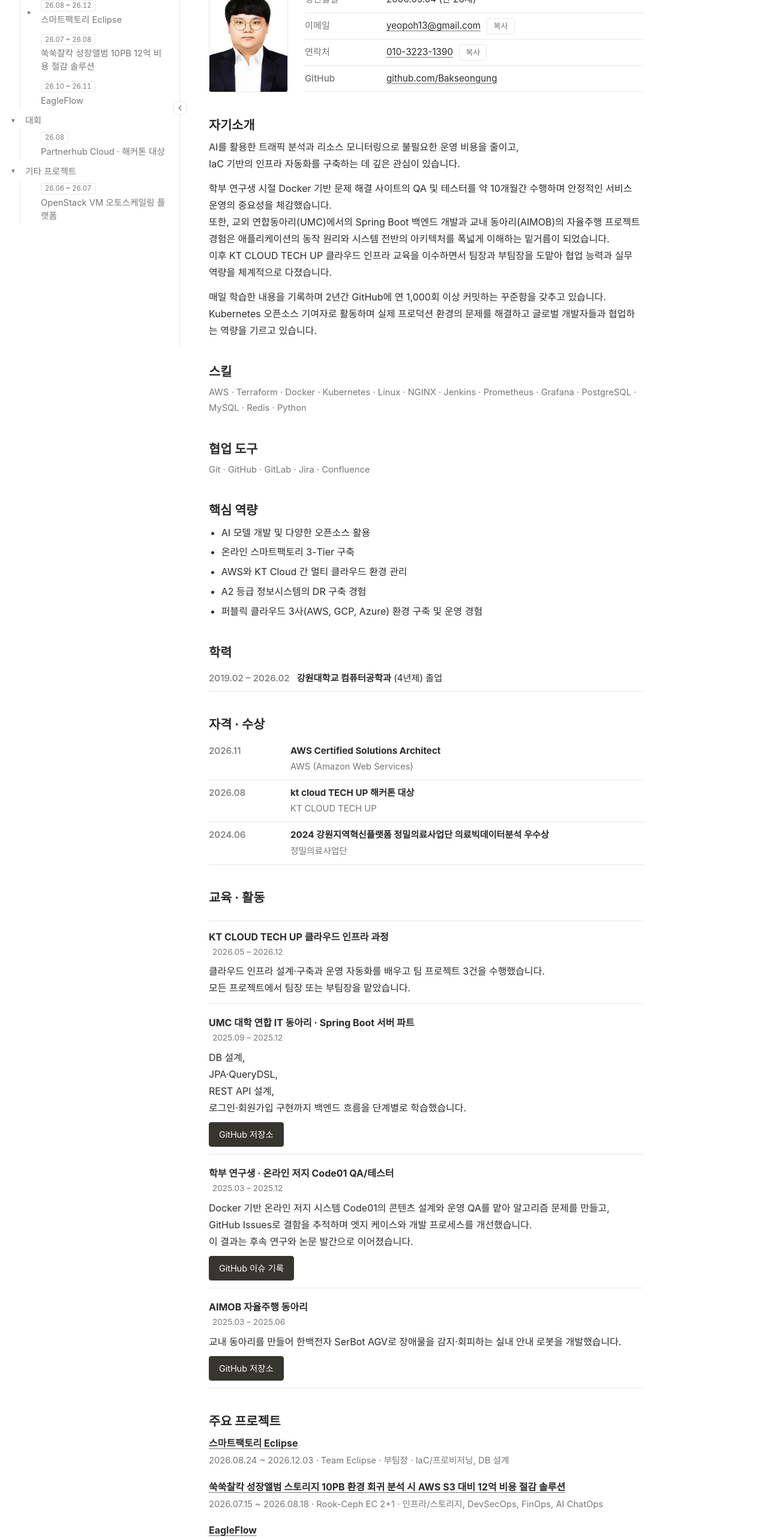
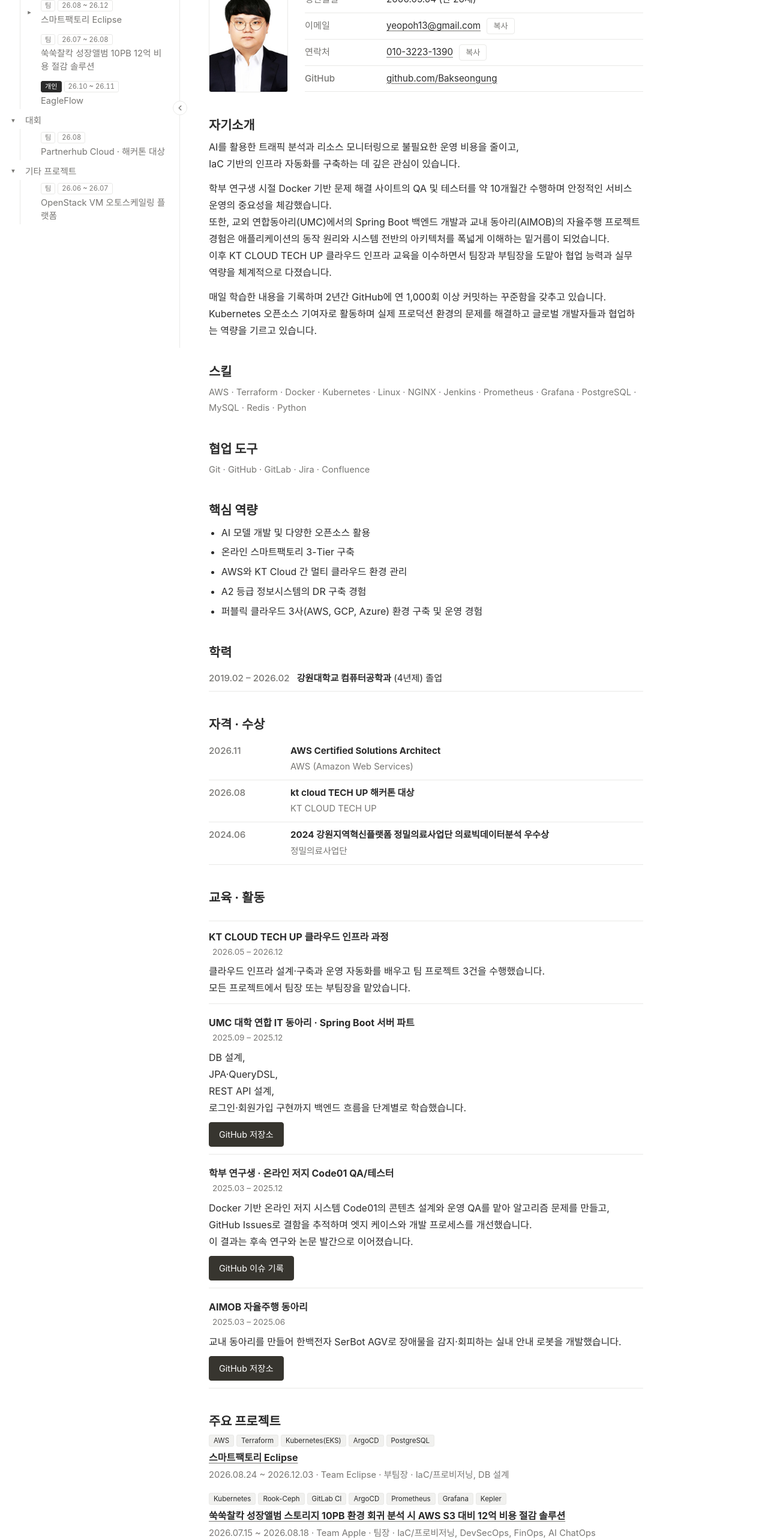
Before and after one commit to Bakseongung/Bakseongung.github.io, a plain HTML site: page index.html in a window 1280 px wide. Shown: the part 220-2786 px from the top of the page at 60% size. Drawn offline with Linux system fonts and the light colour scheme; a web font is replaced by a local one.

Commit message:
프로젝트 목록 기술 태그화, 쑥쑥찰칵 개요 수정

```diff
--- a/assets/css/style.css
+++ b/assets/css/style.css
@@ -234,4 +234,11 @@ html { scrollbar-width: thin; scrollbar-color: var(--line) transparent; }
 .pdf-links.item-links { margin: 10px 0 0; }
 
 /* 사이드바 기간 태그 */
-#tree a .period { display: block; width: fit-content; margin: 2px 0 3px; padding: 0 6px; border: 1px solid var(--line); border-radius: 3px; font-size: .7rem; line-height: 1.5; color: var(--muted); font-variant-numeric: tabular-nums; }
+#tree a .tags { display: flex; gap: 4px; margin: 2px 0 3px; }
+#tree a .kind { padding: 0 6px; border-radius: 3px; font-size: .7rem; line-height: 1.5; border: 1px solid var(--line); color: var(--muted); }
+#tree a .kind.solo { color: var(--bg); background: var(--ink); border-color: var(--ink); }
+#tree a .period { display: block; width: fit-content; margin: 0; padding: 0 6px; border: 1px solid var(--line); border-radius: 3px; font-size: .7rem; line-height: 1.5; color: var(--muted); font-variant-numeric: tabular-nums; }
+
+/* 프로젝트 목록 기술 태그 */
+.stack-tags { display: flex; flex-wrap: wrap; gap: 4px; margin-bottom: 4px; }
+.stack-tag { padding: 0 7px; border-radius: 3px; font-size: .72rem; line-height: 1.6; color: var(--ink); background: var(--code-bg); border: 1px solid var(--line); }
--- a/index.html
+++ b/index.html
@@ -13,7 +13,7 @@ try { const t = localStorage.getItem('theme');
 <link href="https://fonts.googleapis.com/css2?family=IBM+Plex+Mono&display=swap" rel="stylesheet">
 <link rel="preconnect" href="https://cdn.jsdelivr.net" crossorigin>
 <link rel="stylesheet" href="https://cdn.jsdelivr.net/gh/orioncactus/pretendard@v1.3.9/dist/web/static/pretendard.css">
-<link rel="stylesheet" href="assets/css/style.css?v=20">
+<link rel="stylesheet" href="assets/css/style.css?v=22">
 </head>
 <body>
 <div class="theme-ctl" id="theme-ctl">
@@ -51,26 +51,26 @@ try { const t = localStorage.getItem('theme');
           <div class="node"><button class="toggle" type="button" aria-label="주요 프로젝트 펼치기/접기" aria-expanded="true"></button><a href="#/projects" data-route="projects"><span class="label">주요 프로젝트</span></a></div>
           <ul>
             <li class="has-children">
-              <div class="node"><button class="toggle" type="button" aria-label="스마트팩토리 Eclipse 펼치기/접기" aria-expanded="false"></button><a href="#/projects/dr-a2" data-route="projects/dr-a2"><span class="period">26.08 ~ 26.12</span><span class="label">스마트팩토리 Eclipse</span></a></div>
+              <div class="node"><button class="toggle" type="button" aria-label="스마트팩토리 Eclipse 펼치기/접기" aria-expanded="false"></button><a href="#/projects/dr-a2" data-route="projects/dr-a2"><span class="tags"><span class="kind team">팀</span><span class="period">26.08 ~ 26.12</span></span><span class="label">스마트팩토리 Eclipse</span></a></div>
               <ul>
                 <li><div class="node"><span class="spacer"></span><a href="#/projects/dr-a2/db" data-route="projects/dr-a2/db"><span class="label">DB 설계</span></a></div></li>
                 <li><div class="node"><span class="spacer"></span><a href="#/projects/dr-a2/tags" data-route="projects/dr-a2/tags"><span class="label">태그 표준</span></a></div></li>
               </ul>
             </li>
-            <li><div class="node"><span class="spacer"></span><a href="#/projects/ssukssuk" data-route="projects/ssukssuk"><span class="period">26.07 ~ 26.08</span><span class="label">쑥쑥찰칵 성장앨범 10PB 12억 비용 절감 솔루션</span></a></div></li>
-            <li><div class="node"><span class="spacer"></span><a href="#/personal/idc-insight" data-route="personal/idc-insight"><span class="period">26.10 ~ 26.11</span><span class="label">EagleFlow</span></a></div></li>
+            <li><div class="node"><span class="spacer"></span><a href="#/projects/ssukssuk" data-route="projects/ssukssuk"><span class="tags"><span class="kind team">팀</span><span class="period">26.07 ~ 26.08</span></span><span class="label">쑥쑥찰칵 성장앨범 10PB 12억 비용 절감 솔루션</span></a></div></li>
+            <li><div class="node"><span class="spacer"></span><a href="#/personal/idc-insight" data-route="personal/idc-insight"><span class="tags"><span class="kind solo">개인</span><span class="period">26.10 ~ 26.11</span></span><span class="label">EagleFlow</span></a></div></li>
           </ul>
         </li>
         <li class="has-children open">
           <div class="node"><button class="toggle" type="button" aria-label="대회 펼치기/접기" aria-expanded="true"></button><a href="#/personal" data-route="personal"><span class="label">대회</span></a></div>
           <ul>
-            <li><div class="node"><span class="spacer"></span><a href="#/projects/partnerhub" data-route="projects/partnerhub"><span class="period">26.08</span><span class="label">Partnerhub Cloud · 해커톤 대상</span></a></div></li>
+            <li><div class="node"><span class="spacer"></span><a href="#/projects/partnerhub" data-route="projects/partnerhub"><span class="tags"><span class="kind team">팀</span><span class="period">26.08</span></span><span class="label">Partnerhub Cloud · 해커톤 대상</span></a></div></li>
           </ul>
         </li>
         <li class="has-children open">
           <div class="node"><button class="toggle" type="button" aria-label="기타 프로젝트 펼치기/접기" aria-expanded="true"></button><a href="#/toys" data-route="toys"><span class="label">기타 프로젝트</span></a></div>
           <ul>
-            <li><div class="node"><span class="spacer"></span><a href="#/toys/clover" data-route="toys/clover"><span class="period">26.06 ~ 26.07</span><span class="label">OpenStack VM 오토스케일링 플랫폼</span></a></div></li>
+            <li><div class="node"><span class="spacer"></span><a href="#/toys/clover" data-route="toys/clover"><span class="tags"><span class="kind team">팀</span><span class="period">26.06 ~ 26.07</span></span><span class="label">OpenStack VM 오토스케일링 플랫폼</span></a></div></li>
           </ul>
         </li>
       </ul>
@@ -143,26 +143,26 @@ try { const t = localStorage.getItem('theme');
 
   <h2>주요 프로젝트</h2>
   <ul class="plain">
-    <li><a href="#/projects/dr-a2"><strong>스마트팩토리 Eclipse</strong></a><br><span class="meta">2026.08.24 ~ 2026.12.03 · Team Eclipse · 부팀장 · IaC/프로비저닝, DB 설계</span></li>
-    <li><a href="#/projects/ssukssuk"><strong>쑥쑥찰칵 성장앨범 스토리지 10PB 환경 회귀 분석 시 AWS S3 대비 12억 비용 절감 솔루션</strong></a><br><span class="meta">2026.07.15 ~ 2026.08.18 · Rook-Ceph EC 2+1 · 인프라/스토리지, DevSecOps, FinOps, AI ChatOps</span></li>
-    <li><a href="#/personal/idc-insight"><strong>EagleFlow</strong></a><br><span class="meta">2026.10.28 ~ 2026.11.25 · IDC 관제·자동 복구 · KT Cloud VM 8대 · Ansible · Grafana · 직접 만든 워크플로 자동화 서비스</span></li>
+    <li><span class="stack-tags"><span class="stack-tag">AWS</span><span class="stack-tag">Terraform</span><span class="stack-tag">Kubernetes(EKS)</span><span class="stack-tag">ArgoCD</span><span class="stack-tag">PostgreSQL</span></span><a href="#/projects/dr-a2"><strong>스마트팩토리 Eclipse</strong></a><br><span class="meta">2026.08.24 ~ 2026.12.03 · Team Eclipse · 부팀장 · IaC/프로비저닝, DB 설계</span></li>
+    <li><span class="stack-tags"><span class="stack-tag">Kubernetes</span><span class="stack-tag">Rook-Ceph</span><span class="stack-tag">GitLab CI</span><span class="stack-tag">ArgoCD</span><span class="stack-tag">Prometheus</span><span class="stack-tag">Grafana</span><span class="stack-tag">Kepler</span></span><a href="#/projects/ssukssuk"><strong>쑥쑥찰칵 성장앨범 스토리지 10PB 환경 회귀 분석 시 AWS S3 대비 12억 비용 절감 솔루션</strong></a><br><span class="meta">2026.07.15 ~ 2026.08.18 · Team Apple · 팀장 · IaC/프로비저닝, DevSecOps, FinOps, AI ChatOps</span></li>
+    <li><span class="stack-tags"><span class="stack-tag">Ansible</span><span class="stack-tag">Grafana</span><span class="stack-tag">InfluxDB</span><span class="stack-tag">MQTT</span><span class="stack-tag">Next.js</span></span><a href="#/personal/idc-insight"><strong>EagleFlow</strong></a><br><span class="meta">2026.10.28 ~ 2026.11.25 · Single · 설계·구축·운영 전 과정 · IDC 관제·자동 복구 · KT Cloud VM 8대</span></li>
   </ul>
   <h2>대회</h2>
   <ul class="plain">
-    <li><a href="#/projects/partnerhub"><strong>Partnerhub Cloud: AI 기반 SMT 공정 품질 관리 플랫폼</strong></a><br><span class="meta">2026.08.19 ~ 2026.08.21 · KT Cloud TECH UP 해커톤 2026 대상 · Team Eclipse · SMT AI & QA</span></li>
+    <li><span class="stack-tags"><span class="stack-tag">GCP</span><span class="stack-tag">GKE</span><span class="stack-tag">Terraform</span><span class="stack-tag">GitHub Actions</span><span class="stack-tag">YOLOv8</span></span><a href="#/projects/partnerhub"><strong>Partnerhub Cloud: AI 기반 SMT 공정 품질 관리 플랫폼</strong></a><br><span class="meta">2026.08.19 ~ 2026.08.21 · Team Eclipse · SMT AI & QA · KT Cloud TECH UP 해커톤 2026 대상</span></li>
   </ul>
   <h2>기타 프로젝트</h2>
   <ul class="plain">
-    <li><a href="#/toys/clover"><strong>OpenStack 기반 VM 오토스케일링 운영 자동화 클라우드 플랫폼 구축</strong></a><br><span class="meta">2026.06.11 ~ 2026.07.14 · Team Clover · 팀장 겸 PM, 시스템 아키텍처 설계 · OpenStack, ZeroTier, Docker Swarm</span></li>
+    <li><span class="stack-tags"><span class="stack-tag">OpenStack</span><span class="stack-tag">Heat</span><span class="stack-tag">ZeroTier</span><span class="stack-tag">Docker Swarm</span></span><a href="#/toys/clover"><strong>OpenStack 기반 VM 오토스케일링 운영 자동화 클라우드 플랫폼 구축</strong></a><br><span class="meta">2026.06.11 ~ 2026.07.14 · Team Clover · 팀장 겸 PM, 시스템 아키텍처 설계</span></li>
   </ul>
 </section>
 
 <section class="page" data-route="projects" data-title="주요 프로젝트">
   <h1>주요 프로젝트</h1>
   <ul class="plain">
-    <li><a href="#/projects/dr-a2"><strong>스마트팩토리 Eclipse</strong></a><br><span class="meta">2026.08.24 ~ 2026.12.03 · Team Eclipse · 부팀장 · IaC/프로비저닝, DB 설계</span></li>
-    <li><a href="#/projects/ssukssuk"><strong>쑥쑥찰칵 성장앨범 스토리지 10PB 환경 회귀 분석 시 AWS S3 대비 12억 비용 절감 솔루션</strong></a><br><span class="meta">2026.07.15 ~ 2026.08.18 · Rook-Ceph EC 2+1 · 인프라/스토리지, DevSecOps, FinOps, AI ChatOps</span></li>
-    <li><a href="#/personal/idc-insight"><strong>EagleFlow</strong></a><br><span class="meta">2026.10.28 ~ 2026.11.25 · IDC 관제·자동 복구 · KT Cloud VM 8대 · Ansible · Grafana · 직접 만든 워크플로 자동화 서비스</span></li>
+    <li><span class="stack-tags"><span class="stack-tag">AWS</span><span class="stack-tag">Terraform</span><span class="stack-tag">Kubernetes(EKS)</span><span class="stack-tag">ArgoCD</span><span class="stack-tag">PostgreSQL</span></span><a href="#/projects/dr-a2"><strong>스마트팩토리 Eclipse</strong></a><br><span class="meta">2026.08.24 ~ 2026.12.03 · Team Eclipse · 부팀장 · IaC/프로비저닝, DB 설계</span></li>
+    <li><span class="stack-tags"><span class="stack-tag">Kubernetes</span><span class="stack-tag">Rook-Ceph</span><span class="stack-tag">GitLab CI</span><span class="stack-tag">ArgoCD</span><span class="stack-tag">Prometheus</span><span class="stack-tag">Grafana</span><span class="stack-tag">Kepler</span></span><a href="#/projects/ssukssuk"><strong>쑥쑥찰칵 성장앨범 스토리지 10PB 환경 회귀 분석 시 AWS S3 대비 12억 비용 절감 솔루션</strong></a><br><span class="meta">2026.07.15 ~ 2026.08.18 · Team Apple · 팀장 · IaC/프로비저닝, DevSecOps, FinOps, AI ChatOps</span></li>
+    <li><span class="stack-tags"><span class="stack-tag">Ansible</span><span class="stack-tag">Grafana</span><span class="stack-tag">InfluxDB</span><span class="stack-tag">MQTT</span><span class="stack-tag">Next.js</span></span><a href="#/personal/idc-insight"><strong>EagleFlow</strong></a><br><span class="meta">2026.10.28 ~ 2026.11.25 · Single · 설계·구축·운영 전 과정 · IDC 관제·자동 복구 · KT Cloud VM 8대</span></li>
   </ul>
 </section>
 
@@ -194,9 +194,9 @@ try { const t = localStorage.getItem('theme');
   </p>
   <ul class="plain summary">
     <li>사용자 약 100만 명 규모의 성장앨범 서비스 '쑥쑥찰칵'을 벤치마킹해,<br>사진·영상 저장 비용 문제를 분석한 프로젝트입니다.</li>
-    <li>AWS S3를 Kubernetes 위의 Rook-Ceph(Erasure Coding 2+1, 저장 효율 66.7%) 기반 S3 호환 스토리지로 대체해,<br>클라우드 스토리지 비용을 자체 구축 스토리지로 얼마나 줄일 수 있는지 검증하는 것이 목표였습니다.</li>
-    <li>사진·영상 업로드 파이프라인부터 CI/CD·GitOps,<br>모니터링과 AI 장애 대응까지 갖춘 운영 환경을 4인 팀으로 구성하고 업로드 성능과 저장 효율을 측정했습니다.</li>
-    <li>팀장으로 kubeadm 기반 K8s 클러스터를 구축하고 GitLab CI·ArgoCD로 경량 DevSecOps CI/CD와 IaC 프로비저닝을 구성했으며,<br>Kepler 전력 모니터링·알림 연동과 AI 기반 장애 대응(ChatOps)을 구현했습니다.</li>
+    <li>AWS S3를 Kubernetes 위의 Rook-Ceph(Erasure Coding 2+1, 저장 효율 66.7%) 기반<br>S3 호환 스토리지로 대체하여 클라우드 스토리지 비용을 자체 구축 스토리지로<br>얼마나 줄일 수 있는지 검증하는 것이 목표였습니다.</li>
+    <li>사진·영상 업로드 파이프라인부터 CI/CD·GitOps·모니터링·AI 장애 대응까지 갖춘 운영 환경을<br>4인 팀으로 구성하고 업로드 성능과 저장 효율을 측정했습니다.</li>
+    <li>팀장 겸 kubeadm 기반 K8s 클러스터를 구축하고 GitLab CI·ArgoCD로<br>경량 DevSecOps CI/CD와 IaC 프로비저닝 구성을 담당하며,<br>Kepler 전력 모니터링·알림 연동과 AI 기반 장애 대응(ChatOps)을 구현했습니다.</li>
   </ul>
   <h2>트러블슈팅</h2>
   <ul class="work ts">
@@ -451,7 +451,7 @@ try { const t = localStorage.getItem('theme');
 <section class="page" data-route="personal" data-title="대회">
   <h1>대회</h1>
   <ul class="plain">
-    <li><a href="#/projects/partnerhub"><strong>Partnerhub Cloud: AI 기반 SMT 공정 품질 관리 플랫폼</strong></a><br><span class="meta">2026.08.19 ~ 2026.08.21 · KT Cloud TECH UP 해커톤 2026 대상 · Team Eclipse · SMT AI & QA</span></li>
+    <li><span class="stack-tags"><span class="stack-tag">GCP</span><span class="stack-tag">GKE</span><span class="stack-tag">Terraform</span><span class="stack-tag">GitHub Actions</span><span class="stack-tag">YOLOv8</span></span><a href="#/projects/partnerhub"><strong>Partnerhub Cloud: AI 기반 SMT 공정 품질 관리 플랫폼</strong></a><br><span class="meta">2026.08.19 ~ 2026.08.21 · Team Eclipse · SMT AI & QA · KT Cloud TECH UP 해커톤 2026 대상</span></li>
   </ul>
 </section>
 
@@ -528,7 +528,7 @@ try { const t = localStorage.getItem('theme');
 <section class="page" data-route="toys" data-title="기타 프로젝트">
   <h1>기타 프로젝트</h1>
   <ul class="plain">
-    <li><a href="#/toys/clover"><strong>OpenStack 기반 VM 오토스케일링 운영 자동화 클라우드 플랫폼 구축</strong></a><br><span class="meta">2026.06.11 ~ 2026.07.14 · Team Clover · 팀장 겸 PM, 시스템 아키텍처 설계 · OpenStack, ZeroTier, Docker Swarm</span></li>
+    <li><span class="stack-tags"><span class="stack-tag">OpenStack</span><span class="stack-tag">Heat</span><span class="stack-tag">ZeroTier</span><span class="stack-tag">Docker Swarm</span></span><a href="#/toys/clover"><strong>OpenStack 기반 VM 오토스케일링 운영 자동화 클라우드 플랫폼 구축</strong></a><br><span class="meta">2026.06.11 ~ 2026.07.14 · Team Clover · 팀장 겸 PM, 시스템 아키텍처 설계</span></li>
   </ul>
 </section>
 
```
